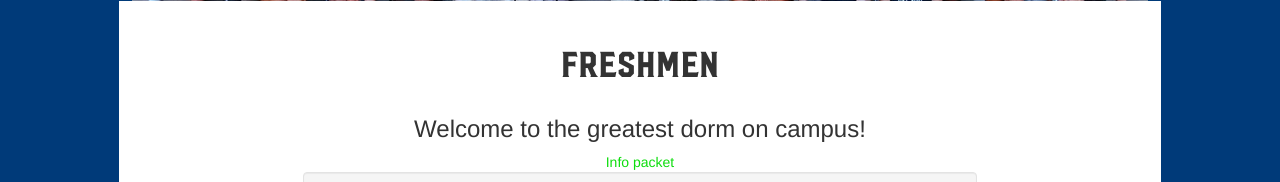
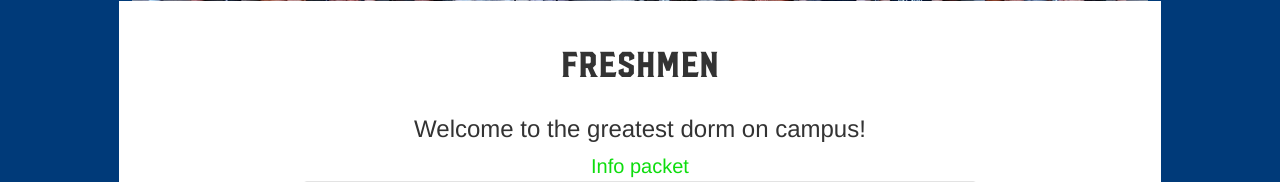
Before and after one commit to JohnAMeyer/dunne-hall-website, a PHP site: page /dunne/freshmen.php in a window 1280 px wide. Shown: the part 408-590 px from the top of the page. Run offline with PHP 8.4, Linux system fonts and the light colour scheme.

Commit message:
Update freshmen.php

```diff
--- a/freshmen.php
+++ b/freshmen.php
@@ -20,7 +20,7 @@
 					<h3 style="margin-top:5px">
 						Welcome to the greatest dorm on campus!
 					</h3>
-					<a href="etc/welcome_weekend2017.pdf">Info packet</a>
+					<a style="font-size: 20px;" target="_blank" href="https://drive.google.com/open?id=1WsyKaY2JD_-cO_zJu9DtrvU6p-esT7n9">Info packet</a>
 					<br />
 					<div class="well col-md-8 col-md-offset-2">
 						<div style="position:relative;height:0;padding-bottom:56.25%"><iframe src="https://www.youtube.com/embed/OxtNYROEuKM?ecver=2" width="800" height="600" frameborder="0" style="position:absolute;width:100%;height:100%;left:0" allowfullscreen></iframe></div>
```
